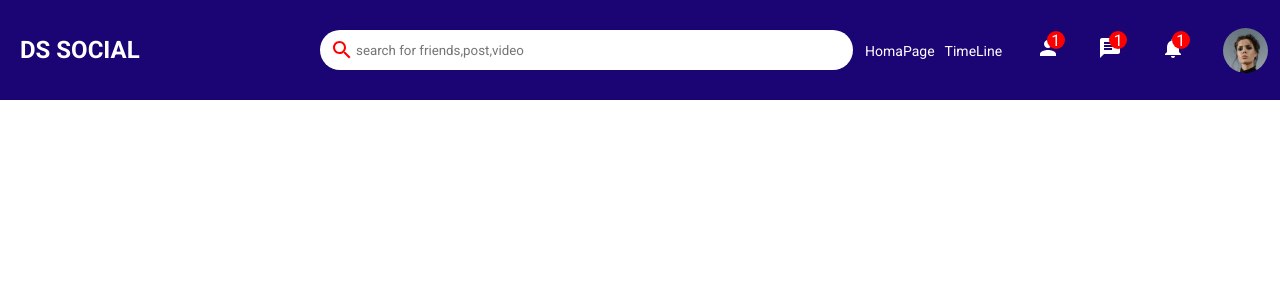
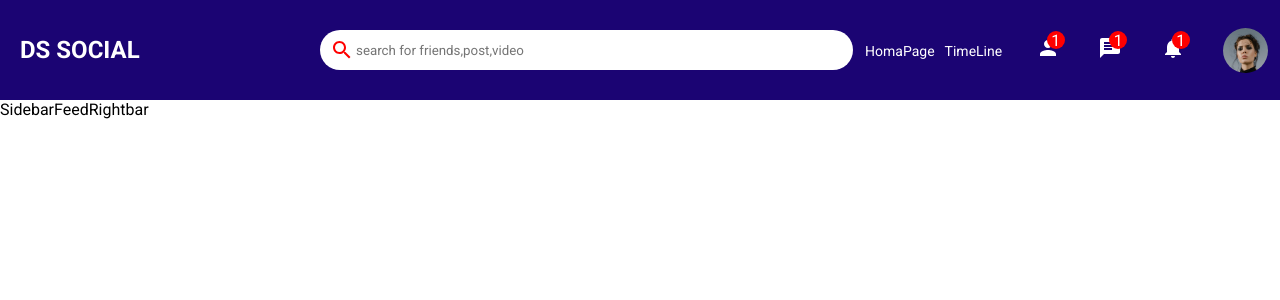
Before and after one commit to DANNJUGUNA/social, a React (Create React App) app: page / in a window 1280 px wide. Shown: the top 300 px of the page. Built offline with nearby package versions, Linux system fonts and the light colour scheme.

Commit message:
connected other components and styled the home

```diff
--- a/src/pages/home/Home.jsx
+++ b/src/pages/home/Home.jsx
@@ -1,9 +1,19 @@
 import React from 'react'
+import Feed from '../../components/feed/Feed'
+import Rightbar from '../../components/rightbar/Rightbar'
+import Sidebar from '../../components/sidebar/Sidebar'
 import TopBar from '../../components/topBar/TopBar'
-
+import "./home.css"
 const Home = () => {
   return (
+    <>
     <TopBar/>
+    <div className="homeContainer">
+      <Sidebar/>
+      <Feed/>
+      <Rightbar/>
+    </div>
+    </>
   )
 }
 
--- a/src/pages/home/home.css
+++ b/src/pages/home/home.css
@@ -0,0 +1,4 @@
+.homeContainer{
+    display: flex;
+    width: 100%;
+}
```
